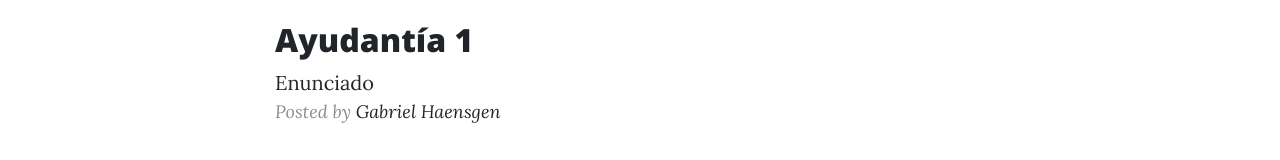
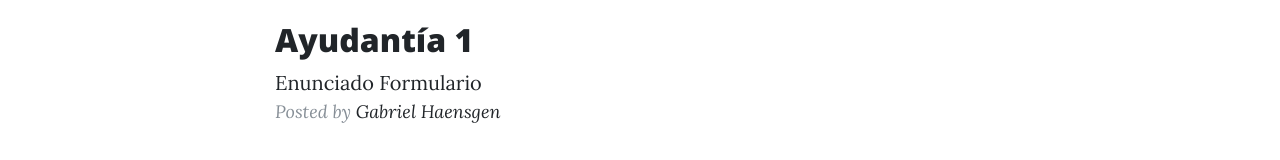
Before and after one commit to Haensgen/finanzas, a website: page index.html in a window 1280 px wide. Shown: the part 721-881 px from the top of the page. Drawn offline with nearby package versions, Linux system fonts and the light colour scheme.

Commit message:
Update index.html

```diff
--- a/index.html
+++ b/index.html
@@ -73,6 +73,7 @@
              Ayudantía 1
             </h2>
              <a href='ayudantias/ayudantia1.pdf'>Enunciado</a>
+             <a href='ayudantias/Formulario.pdf'>Formulario</a>
          <p class="post-meta">Posted by
             <a href="https://haensgen.github.io">Gabriel Haensgen</a>
 
```
